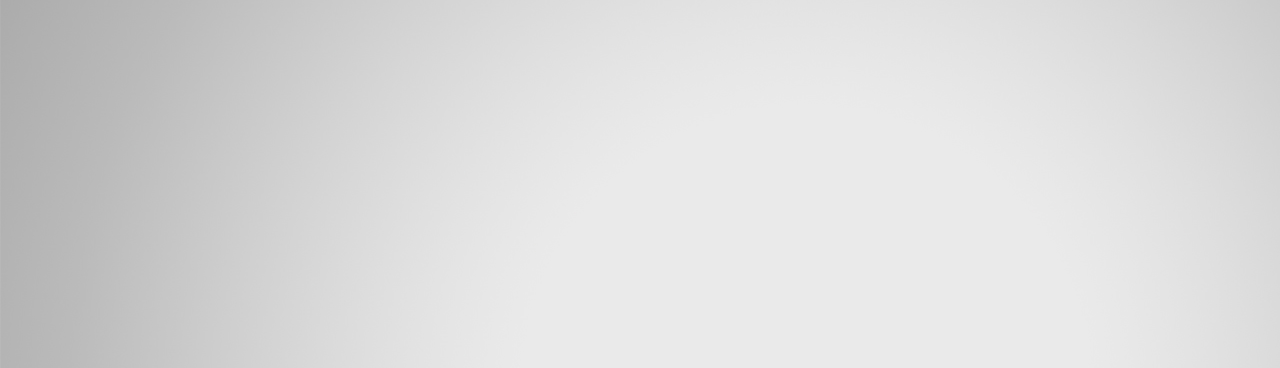
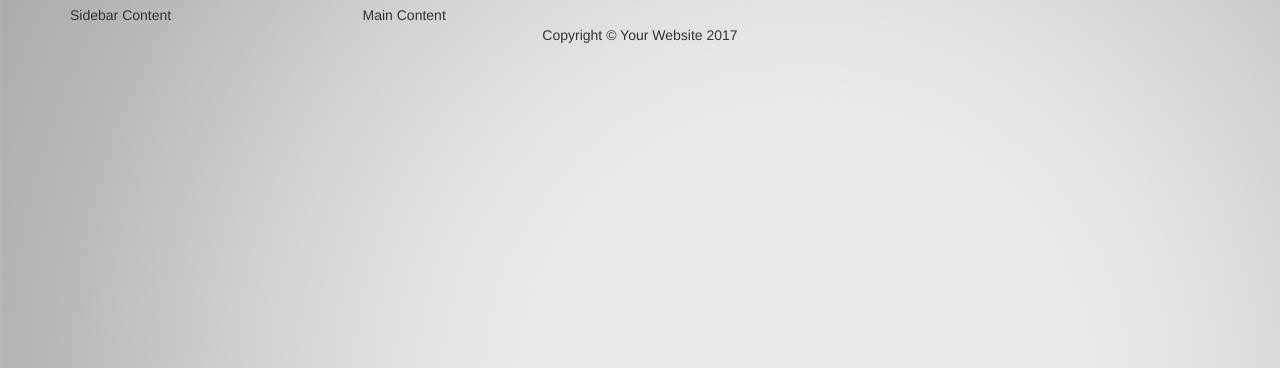
Before and after one commit to raniaSayed/Your_Reads, a Django app: template users/templates/users/base.html in a window 1280 px wide. Shown: the part 52-420 px from the top of the page. Run offline with Django 3.2, Linux system fonts and the light colour scheme; the template is opened without the code that fills it, so the values that code supplies are empty; some libraries are stand-ins or nearby versions.

Commit message:
changes in style

```diff
--- a/Your_Reads/settings.py
+++ b/Your_Reads/settings.py
@@ -50,7 +50,7 @@ MIDDLEWARE = [
     'django.contrib.auth.middleware.AuthenticationMiddleware',
     'django.contrib.messages.middleware.MessageMiddleware',
     'django.middleware.clickjacking.XFrameOptionsMiddleware',
-    'books.middleware.viewMiddleware.ViewMiddleware',
+    # 'books.middleware.viewMiddleware.ViewMiddleware',
 ]
 
 ROOT_URLCONF = 'Your_Reads.urls'
--- a/books/middleware/viewMiddleware.py
+++ b/books/middleware/viewMiddleware.py
@@ -7,7 +7,9 @@ try:
 except ImportError:
     MiddlewareMixin = object
 class ViewMiddleware(MiddlewareMixin):
-    def process_request(self,request):
-        request.dept = "OS"
-        # return JsonResponse(request.body)
-        return None
+    # def process_request(self,request):
+    #     request.dept = "OS"
+    #     # return JsonResponse(request.body)
+    #     # return None
+    #     # return HttpResponse(request._request_time)
+    #     return HttpResponse("middleware")
--- a/books/template/single.html
+++ b/books/template/single.html
@@ -28,7 +28,7 @@
                 {% endif %}
                 <div class="card-body">
                   <h4 class="card-title">
-                    <a href="{{book.id}}">{{ book.title }}</a>
+                    <a href="#">{{ book.title }}</a>
                   </h4>
                   <h5>published: {{ book.published_at }}</h5>
                   <p class="card-text">{{ book.summary|slice:":50" |add:'...'}}</p>
--- a/users/templates/users/base.html
+++ b/users/templates/users/base.html
@@ -84,5 +84,39 @@
 
   {% block body %}
   {% endblock %}
-</body>
-</html>
+  <!-- Page Content -->
+     <div class="container">
+       <div class="row">
+         <div class="col-lg-3">
+         {%block sidebar %}
+           Sidebar Content
+         {% endblock %}
+       </div>
+         <!-- /.col-lg-3 -->
+
+         <div class="col-lg-9">
+           {% block main_content %}
+             Main Content
+           {% endblock %}
+         </div>
+         <!-- /.col-lg-9 -->
+
+       </div>
+       <!-- /.row -->
+     </div>
+     <!-- /.container -->
+
+     <!-- Footer -->
+     <footer class="py-5 bg-dark">
+       <div class="container">
+         <p class="m-0 text-center text-white">Copyright &copy; Your Website 2017</p>
+       </div>
+       <!-- /.container -->
+     </footer>
+
+     <!-- Bootstrap core JavaScript -->
+     <script src="{% static 'js/jquery.min.js' %}"></script>
+     <script src="{% static 'js/bootstrap.bundle.min.js' %}"></script>
+     <script src="{% static 'js/script.js' %}"></script>
+
+   </body></html>
```
